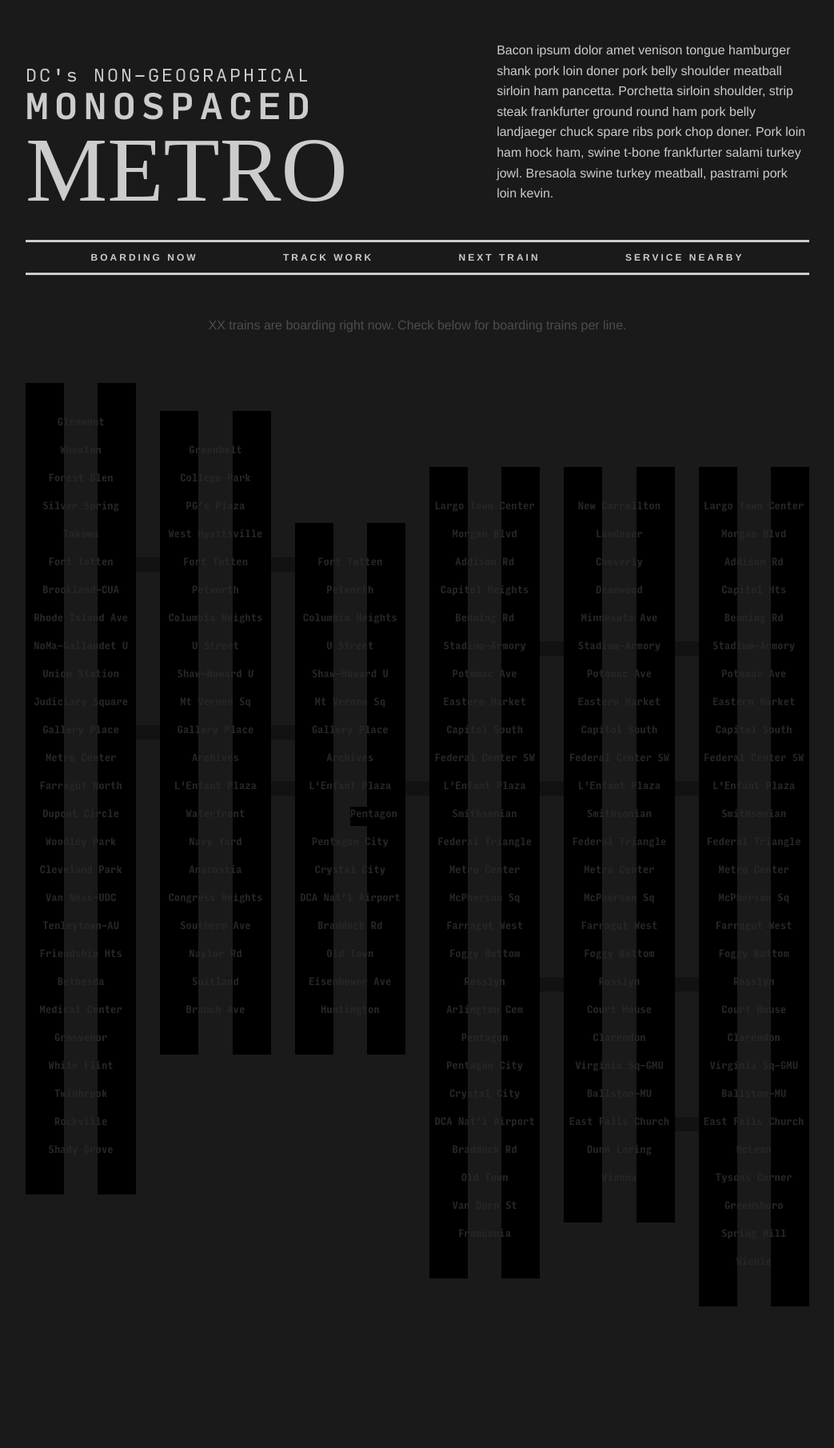
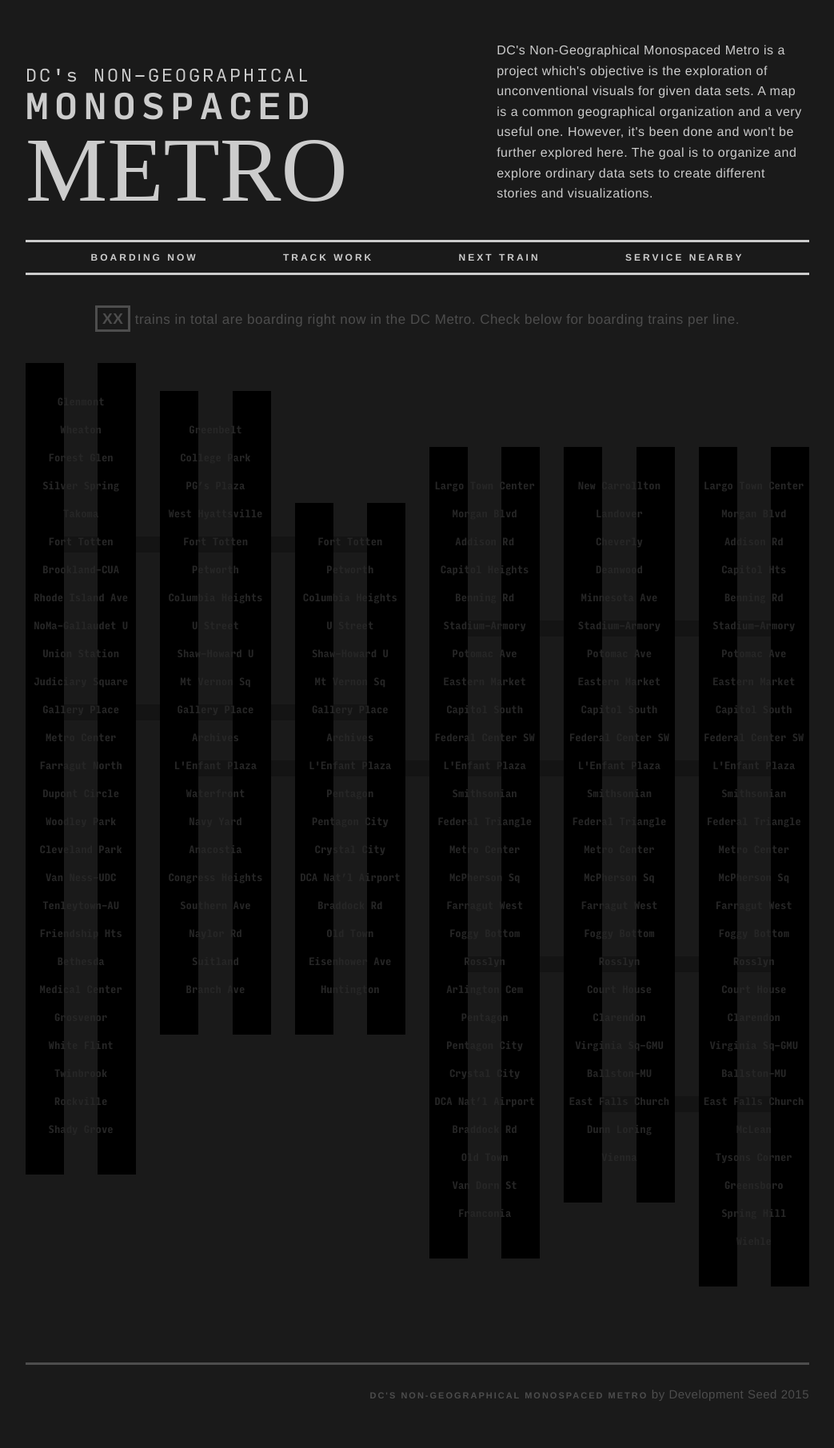
Before and after one commit to developmentseed/metro-dc, a Jekyll site: the page built from index.html, in a window 1280 px wide. Shown: the whole page at 80% size, without its empty margins (118-1161 px from the left). Built offline with Jekyll 4.4.1, drawn with Linux system fonts in a browser that asks for light colours; nearby versions of some CDN libraries; some web fonts are replaced; before the commit the page ends 1649 px from its top, so only the background shows below that.

Commit message:
finishes website for browser view

```diff
--- a/_includes/footer.html
+++ b/_includes/footer.html
@@ -1,55 +1,7 @@
-<footer class="site-footer">
+<footer>
 
-  <div class="wrapper">
-
-    <h2 class="footer-heading">{{ site.title }}</h2>
-
-    <div class="footer-col-wrapper">
-      <div class="footer-col  footer-col-1">
-        <ul class="contact-list">
-          <li>{{ site.title }}</li>
-          <li><a href="mailto:{{ site.email }}">{{ site.email }}</a></li>
-        </ul>
-      </div>
-
-      <div class="footer-col  footer-col-2">
-        <ul class="social-media-list">
-          {% if site.github_username %}
-          <li>
-            <a href="https://github.com/{{ site.github_username }}">
-              <span class="icon  icon--github">
-                <svg viewBox="0 0 16 16">
-                  <path fill="#828282" d="M7.999,0.431c-4.285,0-7.76,3.474-7.76,7.761 c0,3.428,2.223,6.337,5.307,7.363c0.388,0.071,0.53-0.168,0.53-0.374c0-0.184-0.007-0.672-0.01-1.32 c-2.159,0.469-2.614-1.04-2.614-1.04c-0.353-0.896-0.862-1.135-0.862-1.135c-0.705-0.481,0.053-0.472,0.053-0.472 c0.779,0.055,1.189,0.8,1.189,0.8c0.692,1.186,1.816,0.843,2.258,0.645c0.071-0.502,0.271-0.843,0.493-1.037 C4.86,11.425,3.049,10.76,3.049,7.786c0-0.847,0.302-1.54,0.799-2.082C3.768,5.507,3.501,4.718,3.924,3.65 c0,0,0.652-0.209,2.134,0.796C6.677,4.273,7.34,4.187,8,4.184c0.659,0.003,1.323,0.089,1.943,0.261 c1.482-1.004,2.132-0.796,2.132-0.796c0.423,1.068,0.157,1.857,0.077,2.054c0.497,0.542,0.798,1.235,0.798,2.082 c0,2.981-1.814,3.637-3.543,3.829c0.279,0.24,0.527,0.713,0.527,1.437c0,1.037-0.01,1.874-0.01,2.129 c0,0.208,0.14,0.449,0.534,0.373c3.081-1.028,5.302-3.935,5.302-7.362C15.76,3.906,12.285,0.431,7.999,0.431z"/>
-                </svg>
-              </span>
-
-              <span class="username">{{ site.github_username }}</span>
-            </a>
-          </li>
-          {% endif %}
-
-          {% if site.twitter_username %}
-          <li>
-            <a href="https://twitter.com/{{ site.twitter_username }}">
-              <span class="icon  icon--twitter">
-                <svg viewBox="0 0 16 16">
-                  <path fill="#828282" d="M15.969,3.058c-0.586,0.26-1.217,0.436-1.878,0.515c0.675-0.405,1.194-1.045,1.438-1.809
-                  c-0.632,0.375-1.332,0.647-2.076,0.793c-0.596-0.636-1.446-1.033-2.387-1.033c-1.806,0-3.27,1.464-3.27,3.27 c0,0.256,0.029,0.506,0.085,0.745C5.163,5.404,2.753,4.102,1.14,2.124C0.859,2.607,0.698,3.168,0.698,3.767 c0,1.134,0.577,2.135,1.455,2.722C1.616,6.472,1.112,6.325,0.671,6.08c0,0.014,0,0.027,0,0.041c0,1.584,1.127,2.906,2.623,3.206 C3.02,9.402,2.731,9.442,2.433,9.442c-0.211,0-0.416-0.021-0.615-0.059c0.416,1.299,1.624,2.245,3.055,2.271 c-1.119,0.877-2.529,1.4-4.061,1.4c-0.264,0-0.524-0.015-0.78-0.046c1.447,0.928,3.166,1.469,5.013,1.469 c6.015,0,9.304-4.983,9.304-9.304c0-0.142-0.003-0.283-0.009-0.423C14.976,4.29,15.531,3.714,15.969,3.058z"/>
-                </svg>
-              </span>
-
-              <span class="username">{{ site.twitter_username }}</span>
-            </a>
-          </li>
-          {% endif %}
-        </ul>
-      </div>
-
-      <div class="footer-col  footer-col-3">
-        <p class="text">{{ site.description }}</p>
-      </div>
-    </div>
-
-  </div>
+<section class="row">
+<p class="footer-notes footer-divider"><span class="project-name">DC's Non-Geographical Monospaced Metro</span> by Development Seed 2015</p>
+</section>
 
 </footer>
--- a/_includes/header.html
+++ b/_includes/header.html
@@ -9,7 +9,7 @@
 </div>
 
 <div class="col-md-5 col-md-offset-2">
-<p>Bacon ipsum dolor amet venison tongue hamburger shank pork loin doner pork belly shoulder meatball sirloin ham pancetta. Porchetta sirloin shoulder, strip steak frankfurter ground round ham pork belly landjaeger chuck spare ribs pork chop doner. Pork loin ham hock ham, swine t-bone frankfurter salami turkey jowl. Bresaola swine turkey meatball, pastrami pork loin kevin.</p>
+<p>DC's Non-Geographical Monospaced Metro is a project which's objective is the exploration of unconventional visuals for given data sets. A map is a common geographical organization and a very useful one. However, it's been done and won't be further explored here. The goal is to organize and explore ordinary data sets to create different stories and visualizations.</p>
 </div>
 
 </div>
--- a/_layouts/default.html
+++ b/_layouts/default.html
@@ -14,4 +14,6 @@
 
   </body>
 
+{% include footer.html %}
+
 </html>
--- a/css/main.scss
+++ b/css/main.scss
@@ -73,11 +73,19 @@
 	background:#000;
 }
 
+.train-line li:hover {
+    color:#ccc;
+    opacity:0.5;
+    text-decoration: none;
+    }
+
+
 li {
 	display: block;
 	height:35px;
 	z-index: 50;
 	position: relative;
+
 }
 
 
@@ -158,10 +166,10 @@
 
 .transfer {
   position:absolute;
-  height: 18px;
-  background-color:rgba(0,0,0,.3);
-  z-index: -20;
-  margin-top:3px;
+  height: 20px;
+  background-color:rgba(0,0,0,.25);
+  z-index: 20;
+  margin-top:2px;
 }
 
 @font-face {
@@ -192,17 +200,6 @@
     font-family: InputSansCompressed-Medium;
     src: url(fonts/InputSansCompressed-Medium.ttf);
     font-weight:medium;
-}
-
-.connection-left{
-background-color: #333;}
-
-.connection-right{
-position:absolute;
-height: 24px;
-background-color: #000;
-z-index: -20;
-right:10px;
 }
 
 h1{
@@ -239,6 +236,7 @@
 color: #ccc;
 font-weight:300;
 line-height:1.6;
+letter-spacing:.05rem;
 }
 
 .flexbox-container {
@@ -265,22 +263,61 @@
 	margin-right: 5rem;
 	}
 
-	a{
+}
+
+.menu li a{
 	color:#ccc;
 	}
 
-}
+.menu li a:hover {
+    color:white;
+    text-decoration: none;
+    font-weight:600;
+    }
 
 .menu-box{
 border-top: 3px solid #ccc;
 border-bottom: 3px solid #ccc;
-margin:30px 15px 50px 15px;
+margin:30px 15px 40px 15px;
 }
 
 .boarding-text{
-margin-bottom:60px;
+margin-bottom:40px;
 text-align:center;
 color:#4D4D4D;
 font-family: Helvetica, Arial, sans-serif;
-font-size:16px;
+font-size:17px;
+font-weight:500;
 }
+
+.counter{
+color:#4D4D4D;
+font-family: Helvetica, Arial, sans-serif;
+font-size:19px;
+font-weight:700;
+border: 3px solid #4D4D4D;
+padding:3px 6px;
+}
+
+.footer-notes{
+font-size: 15px;
+color: #4D4D4D;
+text-align:right;
+letter-spacing:.05rem;
+}
+
+.project-name{
+font-size: 11px;
+text-transform:uppercase;
+font-weight:600;
+letter-spacing:.2rem;
+}
+
+.footer-divider{
+margin-top:80px;
+border-top:3px solid #4D4D4D;
+margin-left:15px;
+margin-right:15px;
+padding-top:25px;
+padding-bottom:40px;
+}
--- a/index.html
+++ b/index.html
@@ -10,7 +10,7 @@
 <div class="transfer" data-official-title="Rosslyn"></div>
 <div class="transfer" data-official-title="East Falls Church"></div>
 
-<p class="boarding-text"> XX trains are boarding right now. Check below for boarding trains per line.
+<p class="boarding-text"> <span class="counter">XX</span> trains in total are boarding right now in the DC Metro. Check below for boarding trains per line.
 
 <div class="row">
 
@@ -29,7 +29,7 @@
 <li class="station" data-official-title="Union Station">Union Station</li>
 <li class="station" data-official-title="Judiciary Square">Judiciary Square</li>
 <li class="station" data-official-title="Gallery Pl-Chinatown">Gallery Place</li>
-<li class="station" data-official-title="Metro Center"><div class="connection">Metro Center</div></li>
+<li class="station" data-official-title="Metro Center">Metro Center</li>
 <li class="station" data-official-title="Farragut North">Farragut North</li>
 <li class="station" data-official-title="Dupont Circle">Dupont Circle</li>
 <li class="station" data-official-title="Woodley Park-Zoo/Adams Morgan">Woodley Park</li>
@@ -86,12 +86,12 @@
 <li class="station" data-official-title="Gallery Pl-Chinatown">Gallery Place</li>
 <li class="station" data-official-title="Archives-Navy Memorial-Penn Quarter">Archives</li>
 <li class="station" data-official-title="L'Enfant Plaza">L'Enfant Plaza</li>
-<li class="station" data-official-title="Pentagon"><div class="connection-right">Pentagon</div></li>
+<li class="station" data-official-title="Pentagon">Pentagon</li>
 <li class="station" data-official-title="Pentagon City">Pentagon City</li>
 <li class="station" data-official-title="Crystal City">Crystal City</li>
 <li class="station" data-official-title="Ronald Reagan Washington National Airport">DCA Nat’l Airport</li>
 <li class="station" data-official-title="Braddock Road">Braddock Rd</li>
-<li class="station" data-official-title="King St-Old Town">Old Town<div class="connection-right"></div></li>
+<li class="station" data-official-title="King St-Old Town">Old Town</li>
 <li class="station" data-official-title="Eisenhower Avenue">Eisenhower Ave</li>
 <li class="station" data-official-title="">Huntington</li>
 </ul>
@@ -119,12 +119,12 @@
 <li class="station" data-official-title="Foggy Bottom-GWU">Foggy Bottom</li>
 <li class="station" data-official-title="Rosslyn">Rosslyn</li>
 <li class="station" data-official-title="Arlington Cemetery">Arlington Cem</li>
-<li class="station" data-official-title="Pentagon"><div class="connection">Pentagon</div></li>
+<li class="station" data-official-title="Pentagon">Pentagon</li>
 <li class="station" data-official-title="Pentagon City">Pentagon City</li>
 <li class="station" data-official-title="Crystal City">Crystal City</li>
 <li class="station" data-official-title="Ronald Reagan Washington National Airport">DCA Nat’l Airport</li>
 <li class="station" data-official-title="Braddock Road">Braddock Rd</li>
-<li class="station" data-official-title="King St-Old Town"><div class="connection">Old Town<div></li>
+<li class="station" data-official-title="King St-Old Town">Old Town</li>
 <li class="station" data-official-title="Van Dorn Street">Van Dorn St</li>
 <li class="station" data-official-title="Franconia-Springfield">Franconia</li>
 </ul>
--- a/js/app.js
+++ b/js/app.js
@@ -3,7 +3,7 @@
 // run the init function every 'x' seconds
 setInterval(function(){
   init();
-}, 500);
+}, 5000);
 
 // loop over all the transfer divs and call the draw function for each one
 $('.transfer').each(function(index, value) {
@@ -44,6 +44,7 @@
           var trains = _.groupBy(data.Trains, 'Line');
           var stations = [];
           var boarding = [];
+          var counter = 0;
 
 
           // for each line, group data by station
@@ -55,7 +56,11 @@
             stations.push(names);
           });
 
-          console.log(stations);
+
+
+          //console.log(stations);
+
+
 
 
           // For each line go through and calculate number of trains
@@ -70,6 +75,8 @@
                   var lineColor = $(this).parent('ul').attr('data-line');
                   var stationName = $(this).attr('data-official-title');
                   if (stationName === train.LocationName && lineColor === train.Line) {
+                      counter++;
+                       $('.counter').text(counter);
                     if (train.Group === '1') {
                       $(this).append('<div class="train outbound-train">train</div>');
                     } else {
@@ -79,6 +86,8 @@
                });
              });
           });
+
+
 
 
 
```
Also changed, not shown: 7 other files.
